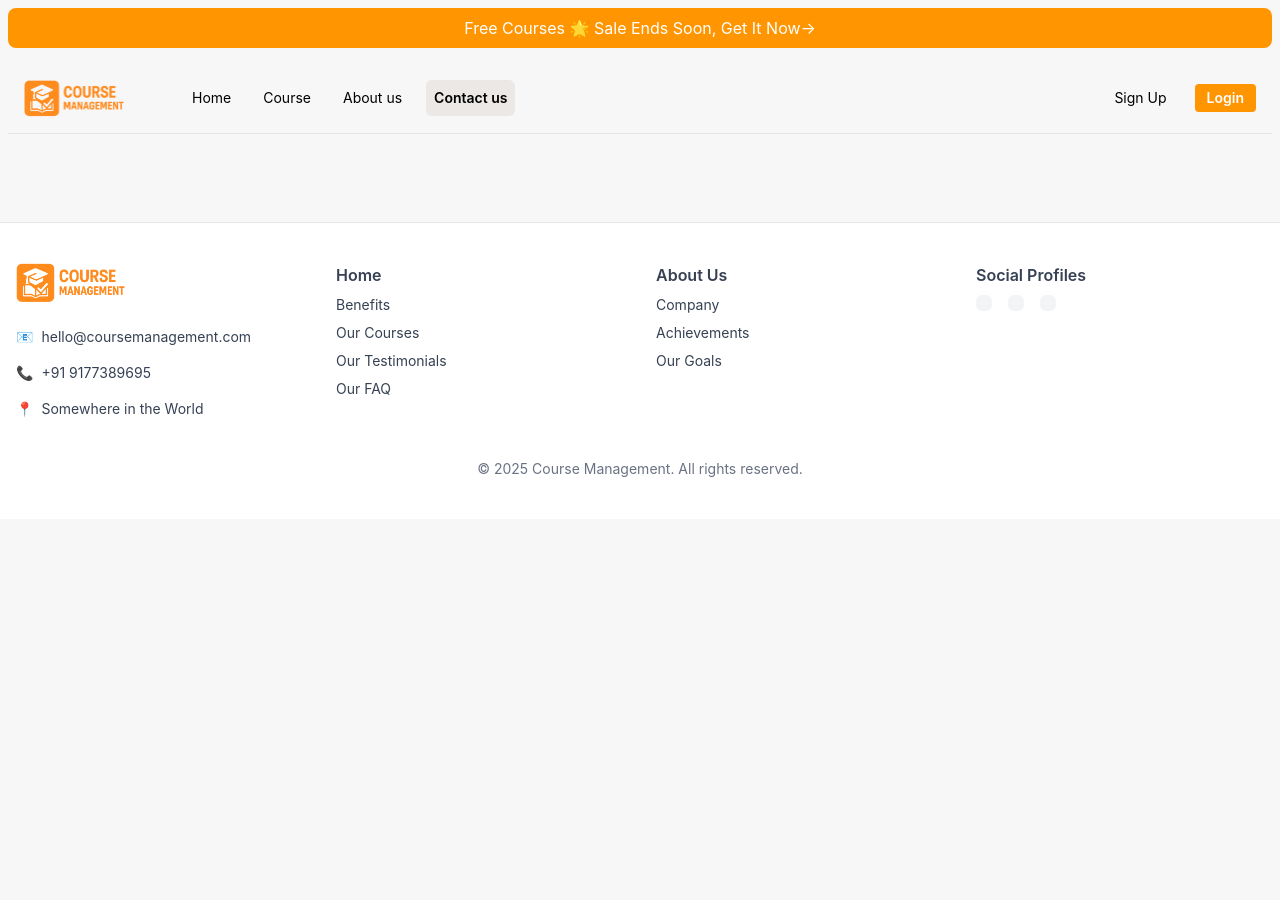
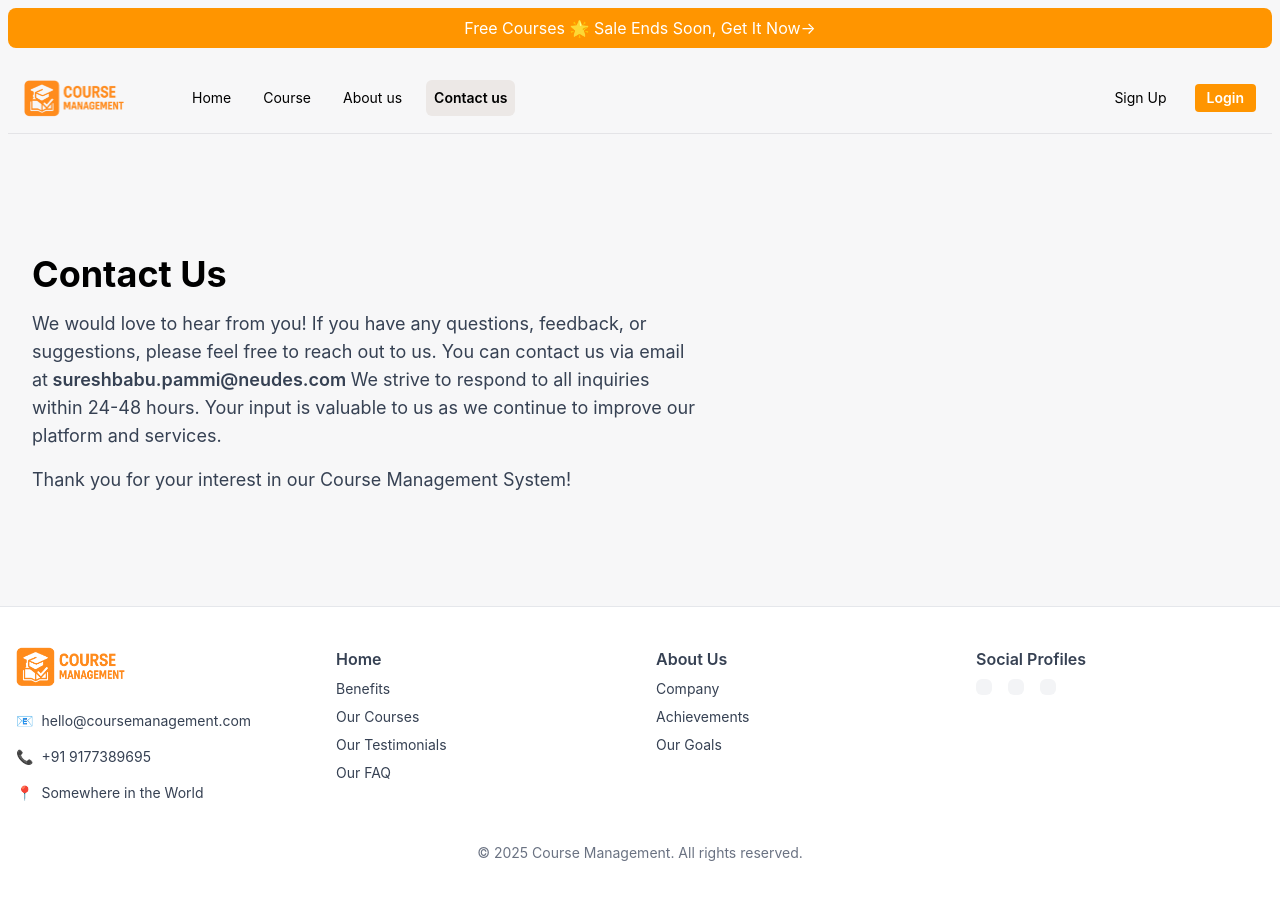
Before and after one commit to SureshNMS/React-POC, a React (Vite) app in the folder course-management/: page /contact in a window 1280 px wide. Shown: the top 900 px of the page. Before the commit the page ends 800 px from the top, so only its background shows below. Built offline with nearby package versions, Linux system fonts and the light colour scheme.

Commit message:
added about, contact pages

```diff
--- a/course-management/src/App.jsx
+++ b/course-management/src/App.jsx
@@ -7,6 +7,8 @@ import Home from './Pages/Home/Home'
 import Login from './Pages/Auth/Login'
 import Signup from './Pages/Auth/Signup'
 import Courses from './Pages/Course/Courses'
+import About from './Pages/About/About'
+import Contact from './Pages/Contact/Contact'
 
 
 function App() {
@@ -18,8 +20,8 @@ function App() {
         <Route path="/auth/login" element={<Login />} />
         <Route path="/auth/signup" element={<Signup />} />
         <Route path="/course" element={<Courses />} />
-        {/* <Route path='/aboutus' element={<AboutUs />} /> */}
-        {/* <Route path='/contact' element={<ContactUs />} /> */}
+        <Route path='/aboutus' element={<About />} />
+        <Route path='/contact' element={<Contact />} />
         {/* <Route path="/courses/:id" element={<CourseDetails />} /> */}
       </Routes>
       <Footer />
--- /dev/null
+++ b/course-management/src/pages/About/About.jsx
@@ -0,0 +1,17 @@
+import React from "react";
+
+function About() {
+  return (
+    <div className="flex flex-col container mt-20 mx-auto p-8">
+      <h1 className="text-4xl font-bold mb-4">About Us</h1>
+      <p className="text-lg text-gray-700 max-w-2xl">
+        Welcome to our Course Management System! We are dedicated to providing a
+        platform that simplifies the process of managing and accessing
+        educational courses. Our mission is to empower learners and educators by
+        offering a user-friendly interface, comprehensive course management
+        tools, and a supportive community.
+      </p>
+    </div>
+  );
+}
+export default About;
--- /dev/null
+++ b/course-management/src/pages/Contact/Contact.jsx
@@ -0,0 +1,26 @@
+import React from "react";
+
+function Contact() {
+  return (
+    <div className="flex flex-col container mt-20 mx-auto p-8">
+      <h1 className="text-4xl font-bold mb-4">Contact Us</h1>
+      <p className="text-lg text-gray-700 max-w-2xl">
+        We would love to hear from you! If you have any questions, feedback, or
+        suggestions, please feel free to reach out to us. You can contact us via
+        email at
+        <a
+          href="mailto:sureshbabu.pammi@neudesic.com"
+          className="text-blue-500 hover:underline"
+        ></a>
+        <span className="font-semibold"> sureshbabu.pammi@neudes.com </span>
+        We strive to respond to all
+        inquiries within 24-48 hours. Your input is valuable to us as we
+        continue to improve our platform and services.
+      </p>
+      <p className="text-lg text-gray-700 max-w-2xl mt-4">
+        Thank you for your interest in our Course Management System!
+      </p>
+    </div>
+  );
+}
+export default Contact;
```
